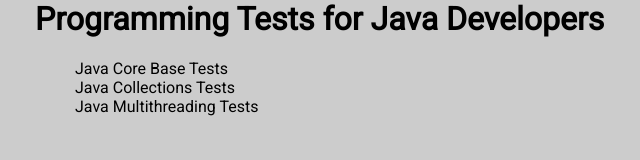
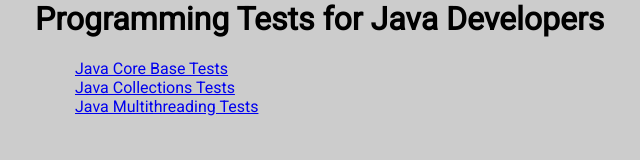
Before and after one commit to ndaleksey/website, a plain HTML site: page index.html in a window 1280 px wide. Shown: the whole page, without its empty margins (93-733 px from the left). Drawn offline with nearby package versions, Linux system fonts and the light colour scheme.

Commit message:
Changed tests list

```diff
--- a/index.html
+++ b/index.html
@@ -10,9 +10,9 @@
 <body>
 <h1>Programming Tests for Java Developers</h1>
 <ul>
-	<li>Java Core Base Tests</li>
-	<li>Java Collections Tests</li>
-	<li>Java Multithreading Tests</li>
+	<li><a href="java_core_tests.html">Java Core Base Tests</a></li>
+	<li><a href="java_collections_tests.html">Java Collections Tests</a></li>
+	<li><a href="java_multithreading_tests.html">Java Multithreading Tests</a></li>
 </ul>
 <script rel="script" src="script.js"></script>
 </body>
```
Also changed, not shown: java_collections_tests.html (added, +10 -0 lines), java_core_tests.html (added, +10 -0 lines), java_multithreading_tests.html (added, +10 -0 lines).
